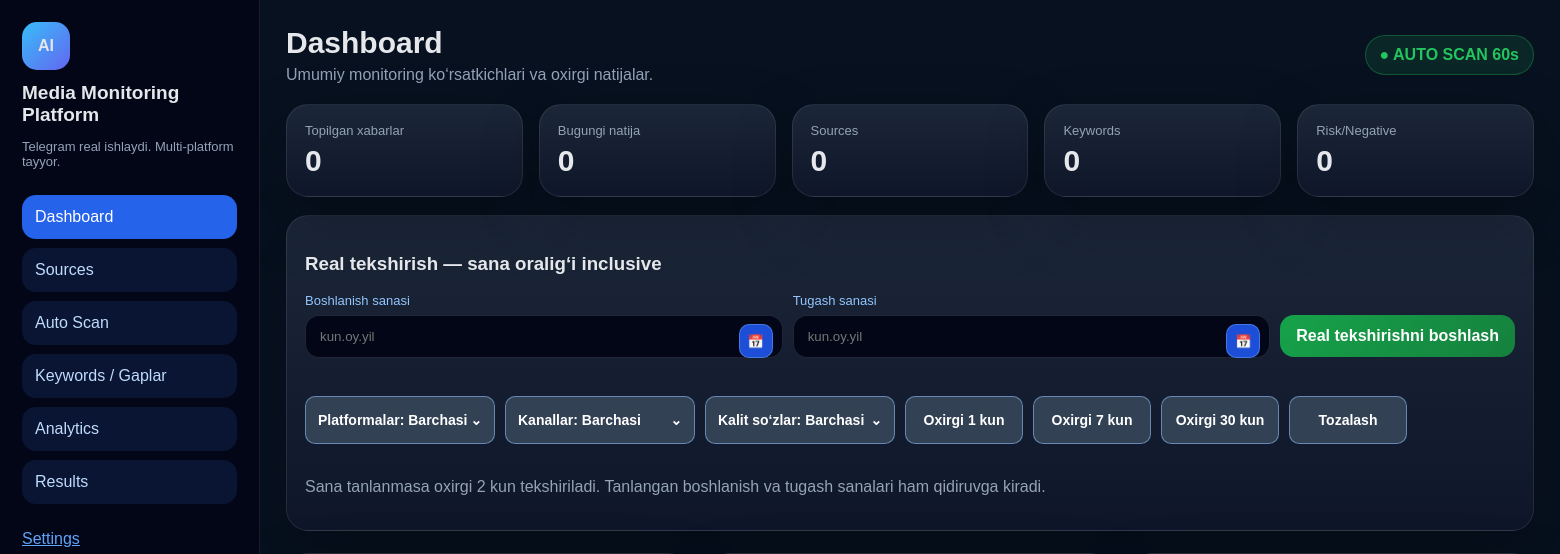
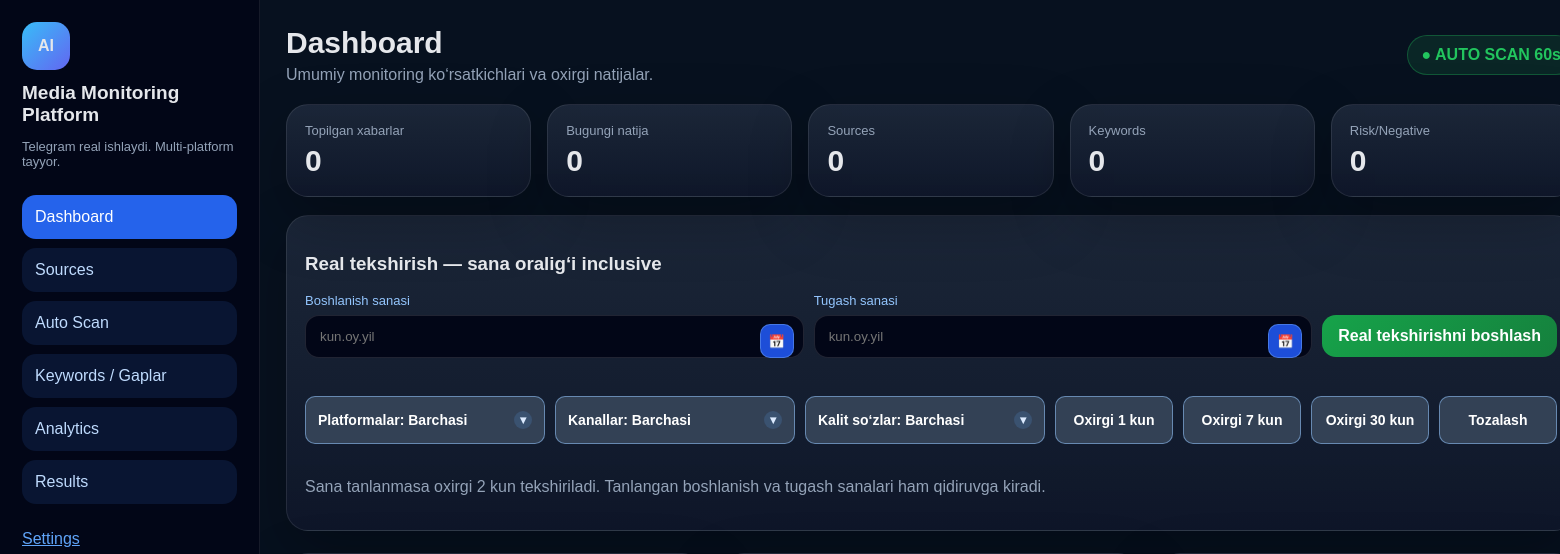
Before and after one commit to technolife0505-eng/public-checker, a FastAPI app: page /dashboard in a window 1560 px wide; the page is wider, and only the part inside the window is pictured. Shown: the top 554 px of that part. Run offline with FastAPI, Linux system fonts and the light colour scheme.

Commit message:
Add files via upload

```diff
--- a/templates/base.html
+++ b/templates/base.html
@@ -383,6 +383,70 @@
 .ms-menu{scrollbar-width:none!important}
 .card,.section,form,main,.content,.container,.scan-controls-line,.scan-filter-row{overflow:visible!important}
 
+
+/* v5.1.0 dropdown polish + search */
+.scan-controls-line .ms-wrap{
+  width:240px!important;
+  flex:0 0 240px!important;
+}
+.scan-controls-line .ms-btn{
+  overflow:hidden!important;
+  gap:10px!important;
+}
+.scan-controls-line .ms-btn span:first-child{
+  display:block!important;
+  overflow:hidden!important;
+  text-overflow:ellipsis!important;
+  white-space:nowrap!important;
+  min-width:0!important;
+}
+.ms-chevron{
+  display:inline-flex!important;
+  align-items:center!important;
+  justify-content:center!important;
+  width:18px!important;
+  height:18px!important;
+  border-radius:999px!important;
+  font-size:12px!important;
+  line-height:1!important;
+  color:#dbeafe!important;
+  background:rgba(96,165,250,.16)!important;
+  flex:0 0 auto!important;
+}
+.ms-menu{
+  width:390px!important;
+  padding:10px!important;
+}
+.ms-search{
+  width:100%!important;
+  height:40px!important;
+  margin:0 0 8px 0!important;
+  padding:0 12px!important;
+  border-radius:10px!important;
+  border:1px solid rgba(147,197,253,.45)!important;
+  background:#020617!important;
+  color:#fff!important;
+  outline:none!important;
+  box-sizing:border-box!important;
+  font-weight:700!important;
+}
+.ms-search::placeholder{
+  color:#94a3b8!important;
+}
+.ms-search:focus{
+  border-color:#60a5fa!important;
+  box-shadow:0 0 0 3px rgba(96,165,250,.16)!important;
+}
+.ms-option{
+  max-width:100%!important;
+}
+@media(max-width:1300px){
+  .scan-controls-line .ms-wrap{
+    width:220px!important;
+    flex-basis:220px!important;
+  }
+}
+
 </style></head><body><div class="layout"><aside class="sidebar"><div class="logo">AI</div><h1>Media Monitoring Platform</h1><p>Telegram real ishlaydi. Multi-platform tayyor.</p><div class="nav"><a href="/dashboard" class="{% if active_page=='dashboard' %}active{% endif %}">Dashboard</a><a href="/sources" class="{% if active_page=='sources' %}active{% endif %}">Sources</a><a href="/autoscan" class="{% if active_page=='autoscan' %}active{% endif %}">Auto Scan</a><a href="/keywords" class="{% if active_page=='keywords' %}active{% endif %}">Keywords / Gaplar</a><a href="/analytics" class="{% if active_page=='analytics' %}active{% endif %}">Analytics</a><a href="/results" class="{% if active_page=='results' %}active{% endif %}">Results</a></div><a class="nav {% if active_page=='settings' %}active{% endif %}" href="/settings">Settings</a>
 </aside><main class="main"><div class="top"><div><h2>{% block title %}{% endblock %}</h2><p>{% block subtitle %}{% endblock %}</p></div><div class="live">● AUTO SCAN {{ interval }}s</div></div>{% if msg %}<div class="msgbox">{{ msg }}</div>{% endif %}{% block content %}{% endblock %}</main></div><script>if("Notification" in window&&Notification.permission!=="granted"){Notification.requestPermission()}let lastCount={{ stats.total_results }};setInterval(async()=>{try{const r=await fetch('/api/live?ts='+Date.now());const d=await r.json();const current=d.stats.total_results||0;if(current>lastCount){if("Notification" in window&&Notification.permission==="granted"){new Notification("Yangi monitoring natijasi",{body:"Yangi mos xabar topildi. Sahifa yangilanmoqda..."})}setTimeout(()=>window.location.reload(),1200)}lastCount=current}catch(e){}},15000);</script>
 <script>
--- a/templates/dashboard.html
+++ b/templates/dashboard.html
@@ -38,9 +38,9 @@
 <div class="scan-controls-line"><div class="scan-filter-row">
   <div class="ms-wrap" data-ms="platforms">
     <button type="button" class="ms-btn" onclick="return window.mmToggleMS(this)">
-      <span id="platformsLabel">Platformalar: Barchasi</span><b>⌄</b>
+      <span id="platformsLabel">Platformalar: Barchasi</span><span class="ms-chevron">▾</span>
     </button>
-    <div class="ms-menu" id="platformsMenu">
+    <div class="ms-menu" id="platformsMenu"><input type="text" class="ms-search" placeholder="Platforma qidirish..." oninput="filterMSOptions(this)">
       <label class="ms-option"><input type="checkbox" data-group-all="platforms" checked> Barchasi</label>
       {% for p in platforms %}
       <label class="ms-option"><input type="checkbox" name="platforms" value="{{ p }}" data-group-item="platforms"> {{ p }}</label>
@@ -50,9 +50,9 @@
 
   <div class="ms-wrap" data-ms="sources">
     <button type="button" class="ms-btn" onclick="return window.mmToggleMS(this)">
-      <span id="sourcesLabel">Kanallar: Barchasi</span><b>⌄</b>
+      <span id="sourcesLabel">Kanallar: Barchasi</span><span class="ms-chevron">▾</span>
     </button>
-    <div class="ms-menu" id="sourcesMenu">
+    <div class="ms-menu" id="sourcesMenu"><input type="text" class="ms-search" placeholder="Kanal qidirish..." oninput="filterMSOptions(this)">
       <label class="ms-option"><input type="checkbox" data-group-all="sources" checked> Barchasi</label>
       {% for s in sources_list %}
       <label class="ms-option"><input type="checkbox" name="source_ids" value="{{ s.id }}" data-group-item="sources"> {{ s.name or s.link }}</label>
@@ -62,9 +62,9 @@
 
   <div class="ms-wrap" data-ms="keywords">
     <button type="button" class="ms-btn" onclick="return window.mmToggleMS(this)">
-      <span id="keywordsLabel">Kalit so‘zlar: Barchasi</span><b>⌄</b>
+      <span id="keywordsLabel">Kalit so‘zlar: Barchasi</span><span class="ms-chevron">▾</span>
     </button>
-    <div class="ms-menu" id="keywordsMenu">
+    <div class="ms-menu" id="keywordsMenu"><input type="text" class="ms-search" placeholder="Kalit so‘z qidirish..." oninput="filterMSOptions(this)">
       <label class="ms-option"><input type="checkbox" data-group-all="keywords" checked> Barchasi</label>
       {% for k in keywords_list %}
       <label class="ms-option"><input type="checkbox" name="keyword_ids" value="{{ k.id }}" data-group-item="keywords"> {{ k.keyword }}</label>
```
